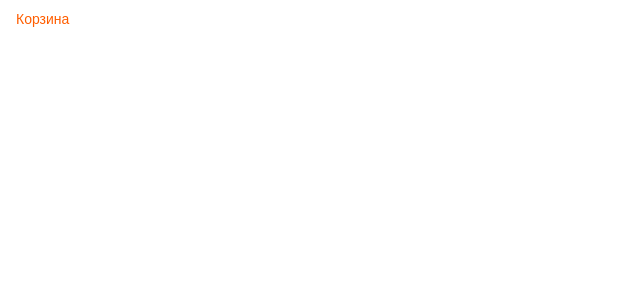
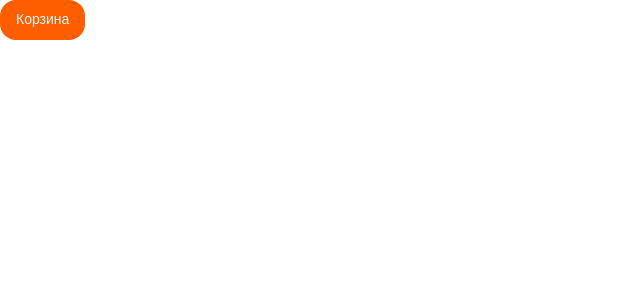
Before and after one commit to godrikw/Next-Pizza, a Next.js app: page / in a window 1280 px wide. Shown: the top 300 px of the page, without its empty margins (0-640 px from the left). Built offline with nearby package versions, Linux system fonts and the light colour scheme.

Commit message:
changes_02.10_1

```diff
--- a/app/page.tsx
+++ b/app/page.tsx
@@ -3,7 +3,7 @@ import { Button } from '@/components/ui/button';
 export default function Home() {
     return (
         <div>
-            <Button variant={'link'}>Корзина</Button>
+            <Button variant={'default'}>Корзина</Button>
         </div>
     );
 }
```
